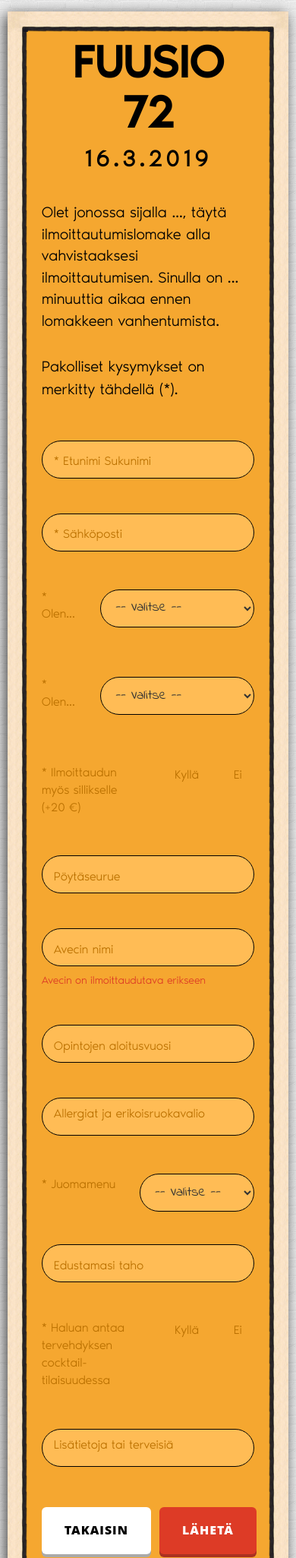
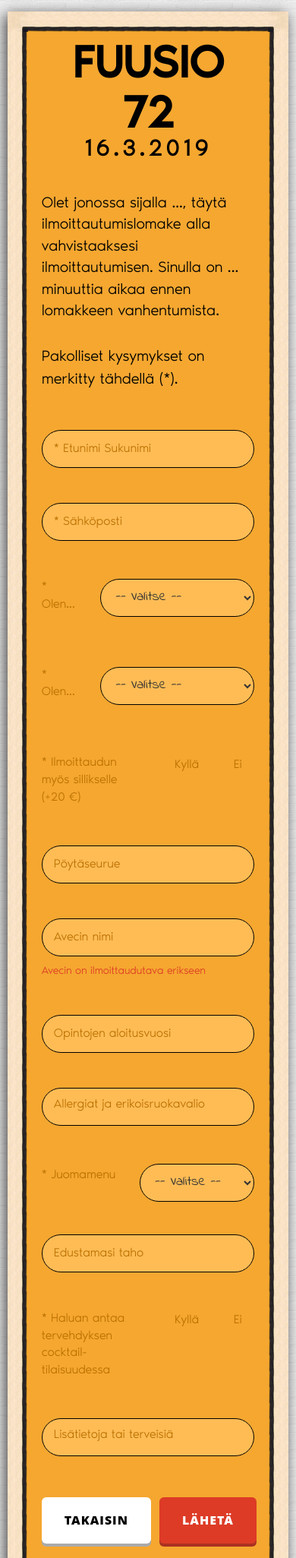
Before and after one commit to EinariTuukkanen/fuusio71-ilmo, a Flask app: page /registration in a window 390 px wide. Shown: the top 2051 px of the page at 76% size. Run offline with Flask 2, Linux system fonts and the light colour scheme; data that the repository does not hold is empty; parts of the project's set-up code (start-up, migrations or seed data) failed here and were passed over; some libraries are stand-ins or nearby versions.

Commit message:
Minor style changes

```diff
--- a/static/css/fuusio72.css
+++ b/static/css/fuusio72.css
@@ -61,10 +61,10 @@ h1 {
 h2 {
   font-size: 42px;
   font-family: NoirLight;
+  letter-spacing: 5px;
 }
 .header h2 {
-  margin-top: -20px;
-  letter-spacing: 5px;
+  margin-top: -5px;
 }
 p {
   line-height: 1.5;
@@ -182,7 +182,7 @@ hr.small {
 .post-preview > a:hover,
 .post-preview > a:focus {
   text-decoration: none;
-  color: #66b0df;
+  color: #b8cad4;
 }
 .post-preview > a > .post-title {
   font-size: 30px;
@@ -253,6 +253,7 @@ footer .copyright {
   font-family: NoirLight;
 }
 .form-control:focus{
+  border-color: #bb7100;
   box-shadow: none;
 }
 .floating-label-form-group {
@@ -267,12 +268,12 @@ footer .copyright {
   padding-right: 0;
   padding-left: 0;
   border: none;
-  font-size: 32px;
+  font-size: 30px;
   background: none;
   box-shadow: none !important;
   resize: none;
   height: 50px;
-  overflow:hidden;
+  overflow: hidden;
   background-color: #ffbc55;
   border: 1px solid #000;
   border-radius: 30px;
@@ -602,6 +603,10 @@ select:-webkit-autofill:focus {
   .form-control {
     font-size: 18px;
   }
+  .floating-label-form-group input,
+  .floating-label-form-group textarea {
+    font-size: 18px;
+  }
 }
 @media only screen and (max-width: 450px) {
   h1 {
--- a/templates/index.html
+++ b/templates/index.html
@@ -35,7 +35,6 @@
             <h1>
                 FUUSIO 72
             </h1>
-            <br />
             <h2>
                 16.3.2019
             </h2>
@@ -45,7 +44,7 @@
 
         <div class="row">
             <div class="col-lg-8 col-lg-offset-2 col-md-10 col-md-offset-1">
-                <p>Tämä on ilmoittautuminen Fuusio72-vuosijuhlaan ja sillikselle 17.3. Ilmoittautuminen on sitova.</p>
+                <p>Tämä on ilmoittautuminen Fuusio72-vuosijuhlaan 16.3.2019. Ilmoittautuminen on sitova.</p>
 
                 <p>Ilmoittautuminen on auki aluksi vain kutsuvieraille. Kiltalaisille ilmoittautuminen avautuu 18.2. klo 12:00. Ilmoittautuminen kutsuvieraille sulkeutuu 24.2. klo 23.59 ja kiltalaisille 28.2. klo 23.59. Fuusiossa on tilaa 140 juhlijalle, mutta voit ilmoittautua myös jonosijalle.</p>
 
--- a/templates/registration.html
+++ b/templates/registration.html
@@ -35,7 +35,6 @@
             <h1>
                 FUUSIO 72
             </h1>
-            <br />
             <h2>
                 16.3.2019
             </h2>
@@ -71,8 +70,8 @@
                             <select name="status" class="form-control form-select" required data-validation-required-message="Valitse yksi">
                                 <option value="">-- Valitse --</option>
                                 <!-- <option class="invite-status" value="inviteGuest">Kutsuvieras</option> -->
-                                <option value="student">Opiskelija (65 €)</option>
-                                <option value="notStudent">Valmistunut (90 €)</option>
+                                <option value="student">Opiskelija (80€)</option>
+                                <option value="notStudent">Valmistunut (90€)</option>
                                 <option value="company">Yritysedustaja</option>
                             </select>
                         </div>
```
